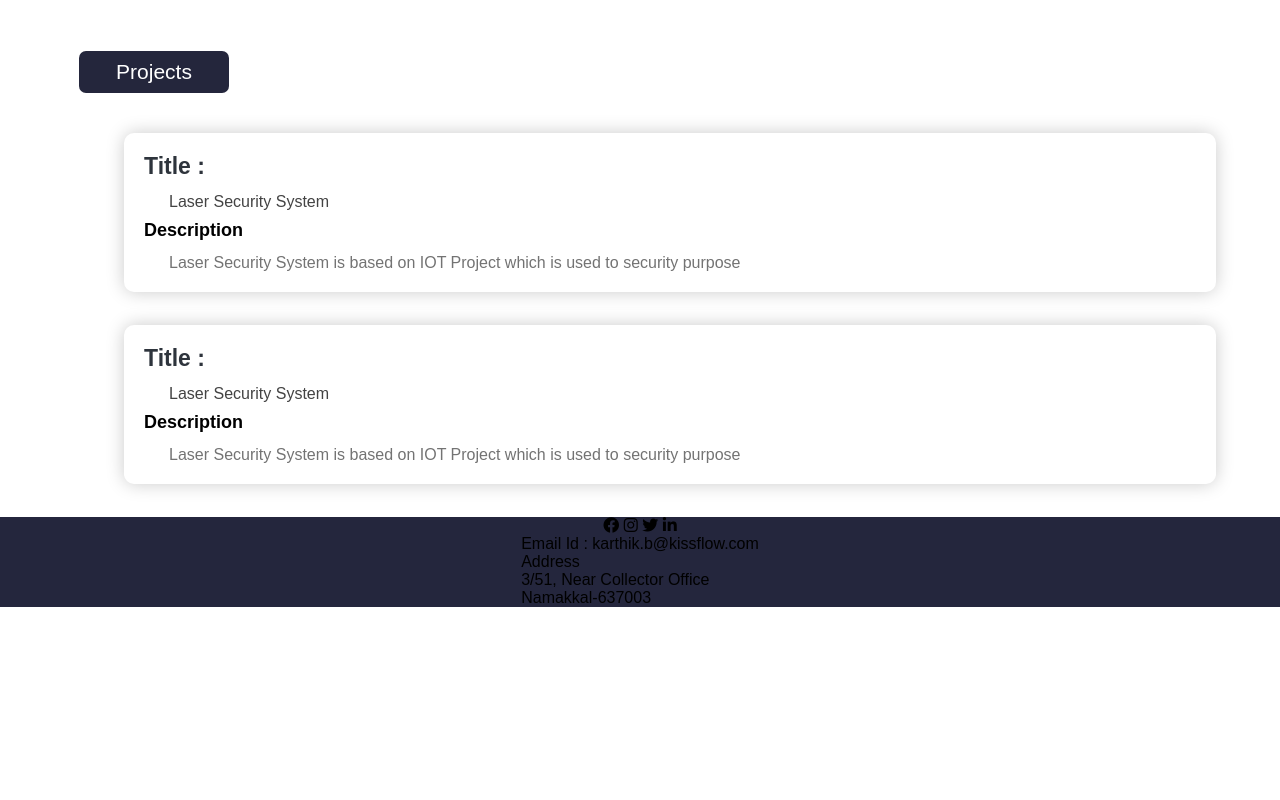
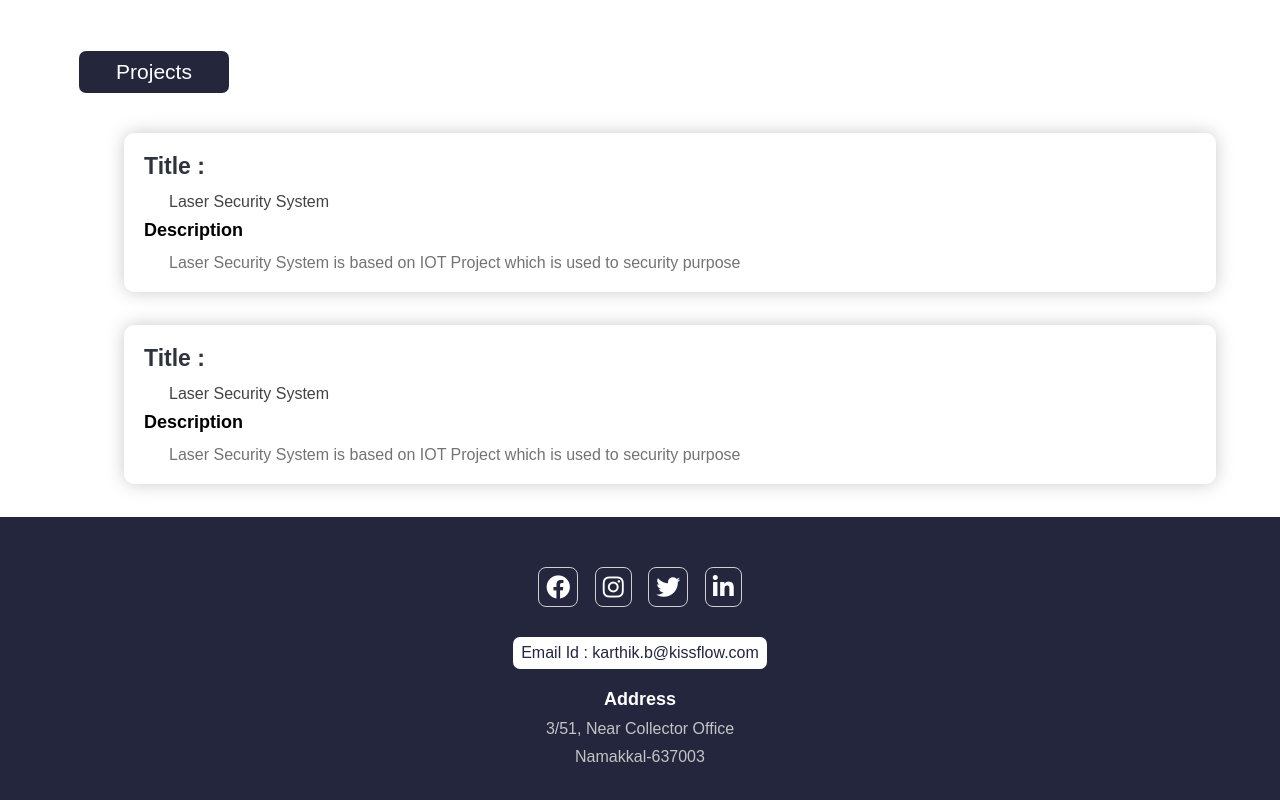
Before and after one commit to karthik-noveau/Html-Batch-III, a plain HTML site: page portfolio/index.html in a window 1280 px wide. Shown: the part 1557-2357 px from the top of the page. Drawn offline with Linux system fonts and the light colour scheme.

Commit message:
contact card

```diff
--- a/portfolio/style.css
+++ b/portfolio/style.css
@@ -2,7 +2,6 @@
   margin: 0;
 }
 body {
-  padding-bottom: 200px;
   font-family: sans-serif;
 }
 .navbar {
@@ -153,25 +152,40 @@ body {
   flex-direction: column;
   align-items: center;
   background-color: #24263d;
+  color: white;
+  padding: 50px 0;
 }
-.contact .icons{
+.contact .icons {
+  margin-bottom: 30px;
+}
+.contact i {
+  font-size: 24px;
+  border: 1px solid #cfcfcf;
+  padding: 7px;
+  border-radius: 8px;
+  margin: 0 6px;
+}
+.contact .address {
+  display: flex;
+  flex-direction: column;
+  align-items: center;
+}
+.address p {
+  margin-bottom: 10px;
+}
+.contact .address p:nth-of-type(1) {
+  background-color: white;
+  color: #24263e;
+  padding: 7px 8px;
+  border-radius: 7px;
+  margin-bottom: 20px;
+}
+.contact .address p:nth-of-type(2) {
+  font-size: 18px;
+  color: #ffffff;
+  font-weight: 800;
+}
 
+.address p:nth-of-type(3), .address p:nth-of-type(4) {
+  color: #c4c4c4;
 }
-.contact i{
-
-}
-.contact .address{
-
-}
-.contact .address p:nth-of-type(1){
-
-}
-.contact .address p:nth-of-type(2){
-
-}
-.contact .address p:nth-of-type(3){
-
-}
-.contact .address p:nth-of-type(4){
-
-}
```
